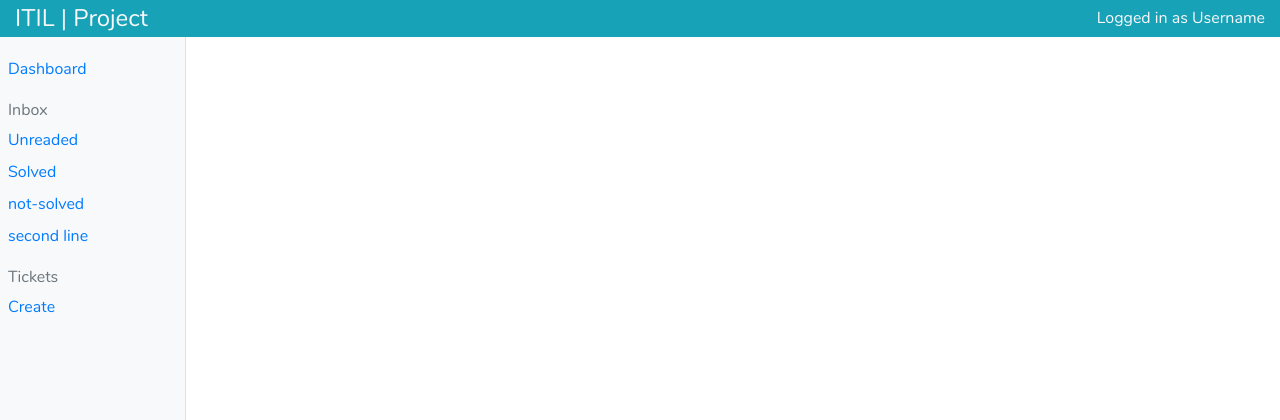
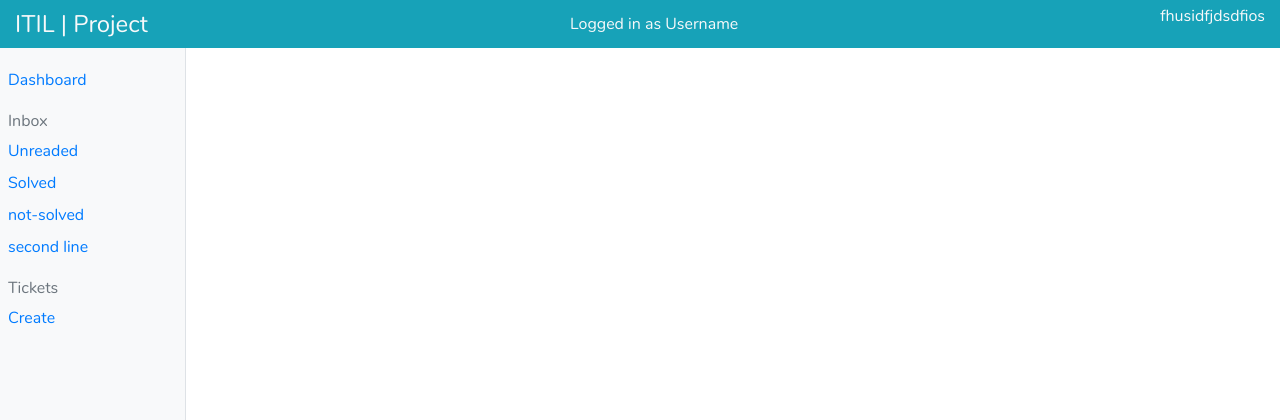
Before and after one commit to Radius-collage-ITIL-Project/ITIL-V1, a PHP site: page /index.php in a window 1280 px wide. Shown: the top 420 px of the page. Run offline with PHP 8.4, Linux system fonts and the light colour scheme; some libraries are stand-ins or nearby versions.

Commit message:
added header

```diff
--- a/menus/header.php
+++ b/menus/header.php
@@ -15,6 +15,7 @@
     <div class="container-fluid d-flex justify-content-between bg-info align-items-center py-1 text-light">
         <h1 class="h4 m-0 p-0">ITIL | Project</h1>
         <p class="m-0 p-0">Logged in as Username</p>
+        <p>fhusidfjdsdfios</p>
     </div>
 </header>
 
```
